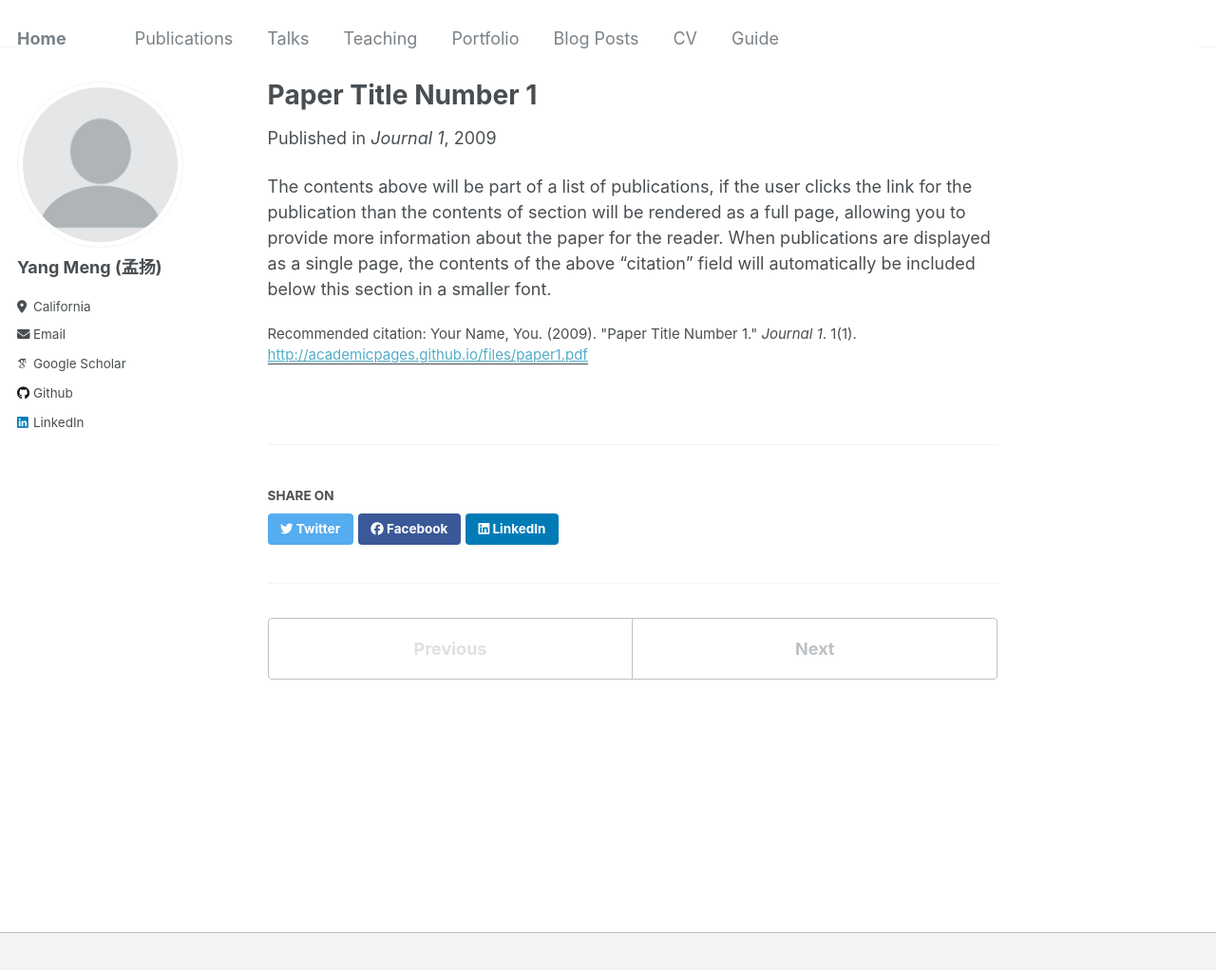
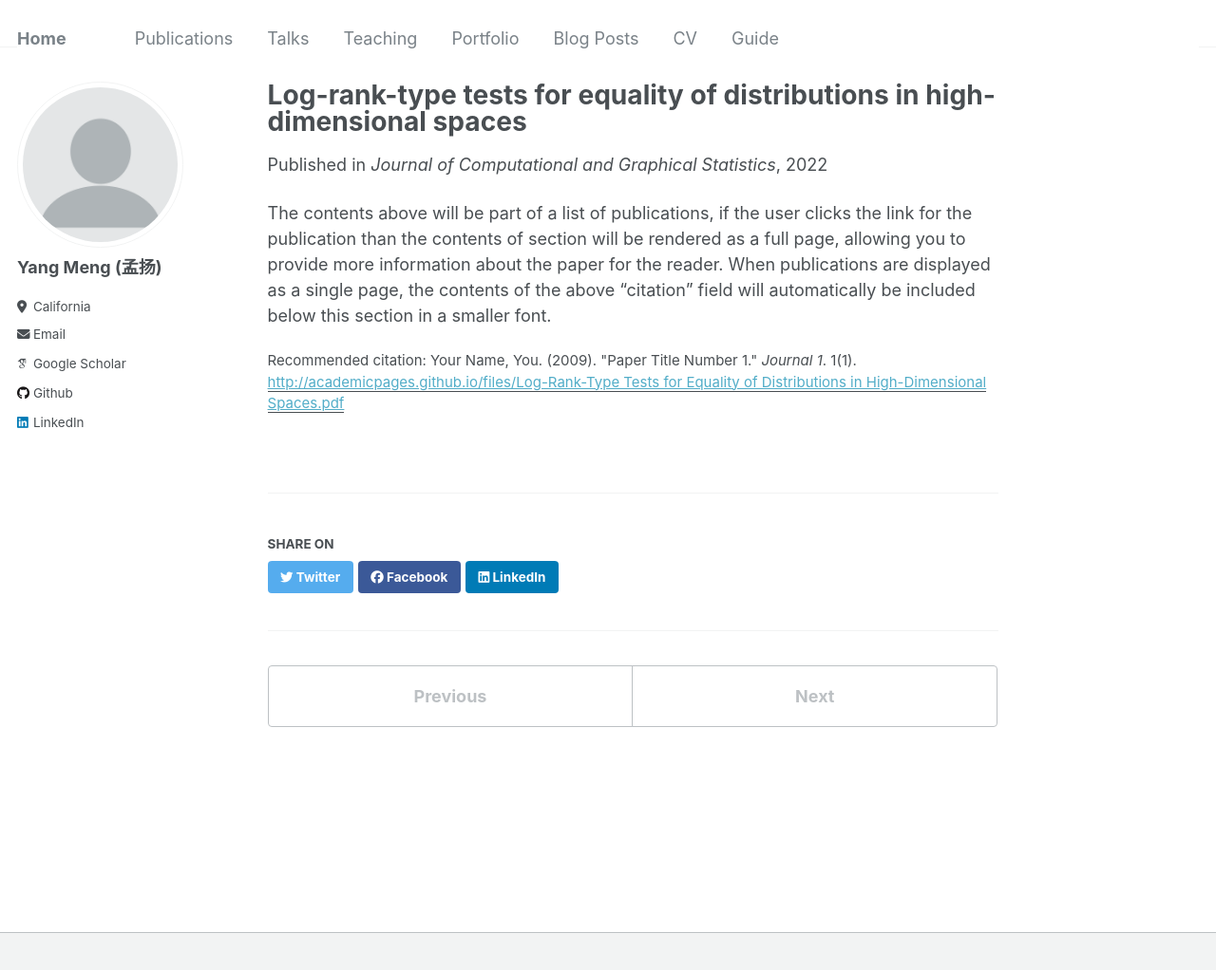
Before and after one commit to yangmeng96/yangmeng96.github.io, a Jekyll site: the page built from _publications/2009-10-01-paper-title-number-1.md, in a window 1280 px wide and 1055 px high. Shown: the top 1022 px of the window at 95% size. Built offline with Jekyll 4.4.1, drawn with Linux system fonts in a browser that asks for light colours; some web fonts are replaced.

Commit message:
publication

```diff
--- a/_publications/2009-10-01-paper-title-number-1.md
+++ b/_publications/2009-10-01-paper-title-number-1.md
@@ -1,11 +1,11 @@
 ---
-title: "Paper Title Number 1"
+title: "Log-rank-type tests for equality of distributions in high-dimensional spaces"
 collection: publications
-permalink: /publication/2009-10-01-paper-title-number-1
+permalink: /publication/2022-10-02-paper-title-number-1
 excerpt: 'This paper is about the number 1. The number 2 is left for future work.'
-date: 2009-10-01
-venue: 'Journal 1'
-paperurl: 'http://academicpages.github.io/files/paper1.pdf'
+date: 2022-10-02
+venue: 'Journal of Computational and Graphical Statistics'
+paperurl: 'http://academicpages.github.io/files/Log-Rank-Type Tests for Equality of Distributions in High-Dimensional Spaces.pdf'
 citation: 'Your Name, You. (2009). &quot;Paper Title Number 1.&quot; <i>Journal 1</i>. 1(1).'
 ---
 
```
Also changed, not shown: 2 other files.
